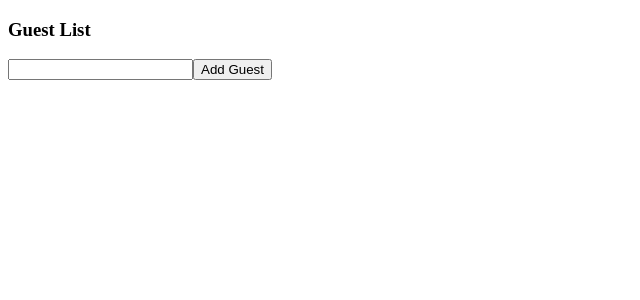
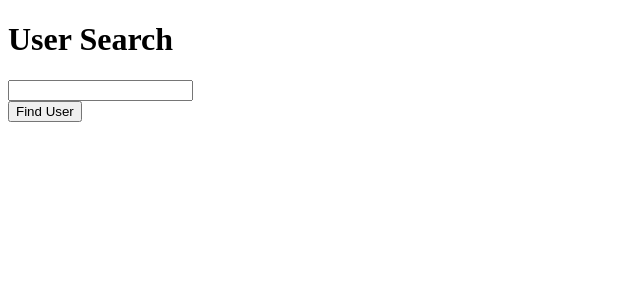
Before and after one commit to MayaAusset/react-typescript, a React (Create React App) app: page / in a window 1280 px wide. Shown: the top 300 px of the page, without its empty margins (0-640 px from the left). Built offline with nearby package versions, Linux system fonts and the light colour scheme.

Commit message:
Type Unions in State

```diff
--- a/src/index.tsx
+++ b/src/index.tsx
@@ -1,10 +1,10 @@
 import ReactDOM from 'react-dom';
-import GuestList from './state/GuestList';
+import UserSearch from './state/UserSearch';
 
 const App = () => {
   return (
     <div>
-      <GuestList/>
+      <UserSearch/>
     </div>
   );
 };
--- /dev/null
+++ b/src/state/UserSearch.tsx
@@ -0,0 +1,37 @@
+import { useState } from 'react';
+
+const users = [
+  { name: 'Sarah', age: 20 },
+  { name: 'Alex', age: 20 },
+  { name: 'Michael', age: 20 },
+];
+
+const UserSearch: React.FC = () => {
+  const [name, setName] = useState('');
+  const [user, setUser] = useState<{ name: string; age: number } | undefined>();
+
+  const onClick = () => {
+    const foundUser = users.find((user) => {
+      return user.name === name;
+    });
+    setUser(foundUser);
+  };
+
+  return (
+    <div>
+      <h1>User Search</h1>
+      <div>
+        <input value={name} onChange={(e) => setName(e.target.value)} />
+      </div>
+      <button onClick={onClick}>Find User</button>
+      <div>
+        <h2>
+          {user && user.name} <br />
+        </h2>
+        <h3>{user && user.age}</h3>
+      </div>
+    </div>
+  );
+};
+
+export default UserSearch;
```
